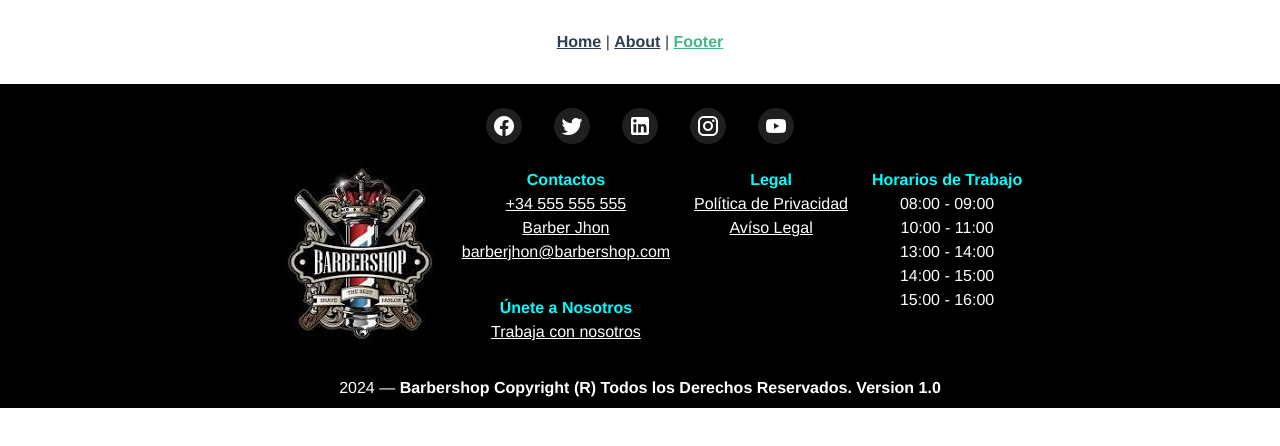
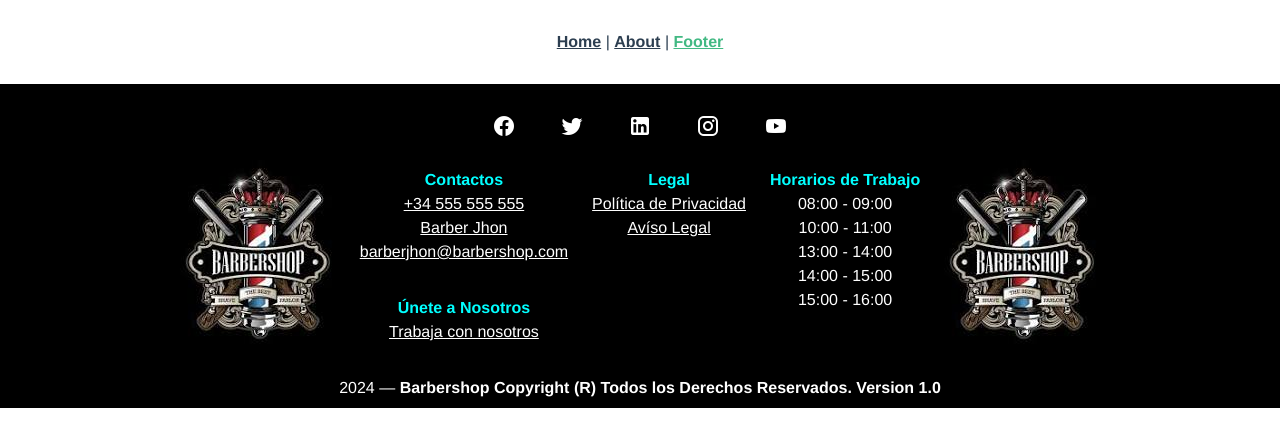
Before and after one commit to Innavoj/barbershop, a Vue app in the folder ademass-front/: page /footer in a window 1280 px wide. Shown: the top 446 px of the page. Built offline with nearby package versions, Linux system fonts and the light colour scheme.

Commit message:
Update Footer.vue

```diff
--- a/ademass-front/src/layouts/default/Footer.vue
+++ b/ademass-front/src/layouts/default/Footer.vue
@@ -7,7 +7,7 @@
           :key="icon"
           class="mx-4"
           :icon="icon"
-          variant="tonal"
+          variant="text"
           density="comfortable"
         ></v-btn>
       </div>
@@ -39,6 +39,9 @@
           <a class="text-white">13:00 - 14:00</a>
           <a class="text-white">14:00 - 15:00</a>
           <a class="text-white">15:00 - 16:00</a>
+        </div>
+        <div class="imagen">
+          <img src="@/assets/barbershop1.jpg" />
         </div>
       </div>
 
```
